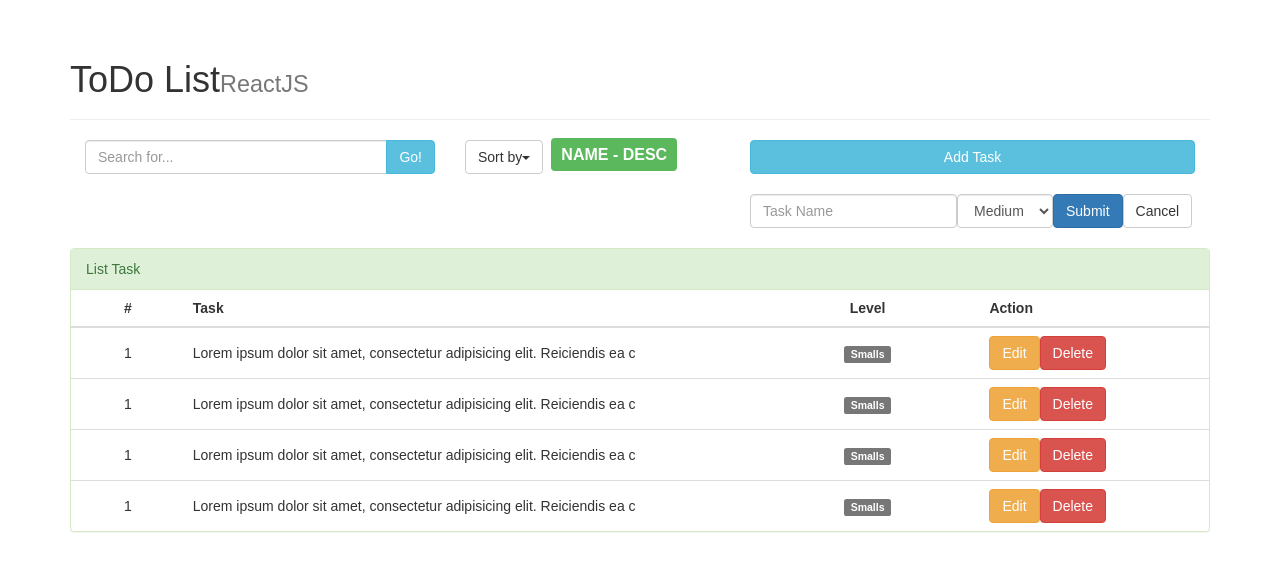
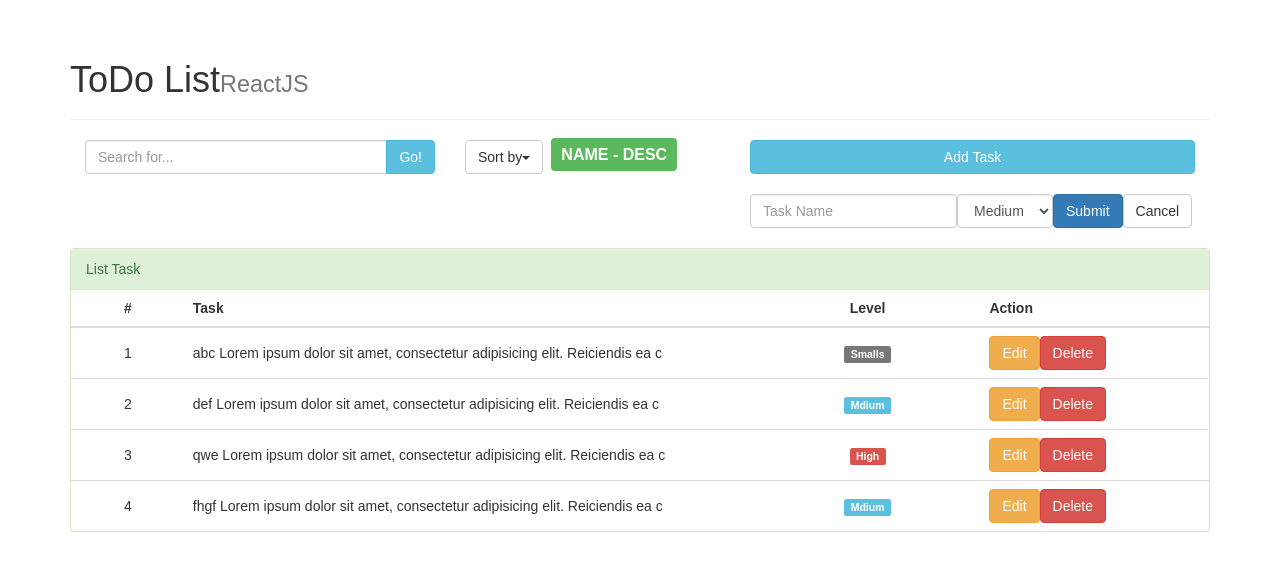
Before and after one commit to suongcodes/ToDo-List, a React (Create React App) app: page / in a window 1280 px wide. Shown: the top 570 px of the page. Built offline with nearby package versions, Linux system fonts and the light colour scheme.

Commit message:
show level

```diff
--- a/package.json
+++ b/package.json
@@ -6,7 +6,8 @@
     "jquery": "^3.2.1",
     "react": "^15.6.1",
     "react-dom": "^15.6.1",
-    "react-scripts": "1.0.13"
+    "react-scripts": "1.0.13",
+    "uuid": "^8.3.2"
   },
   "scripts": {
     "start": "react-scripts start",
--- a/src/App.js
+++ b/src/App.js
@@ -3,7 +3,8 @@
 import Control from './components/Control';
 import Form from './components/Form';
 import List from './components/List';
-import items from './Mock/task';
+
+import tasks from './Mock/task';
 
 
 
@@ -13,7 +14,7 @@
         super(props);
 
         this.state = {
-            items:items
+            items:tasks
         };
     }
 
@@ -21,8 +22,6 @@
 
     render() {
         let items = this.state.items;
-        console.log(items);
-
         return (
                 <div className="row">
                     <Title></Title>
--- a/src/Mock/task.js
+++ b/src/Mock/task.js
@@ -1,19 +1,24 @@
+const { v4: uuidv4 } = require('uuid');
 let items = [
     {
-        name:"abc",
-        level:0             //0 small ,1 medium, 2 High
+        id      :uuidv4(),
+        name    :"abc Lorem ipsum dolor sit amet, consectetur adipisicing elit. Reiciendis ea c",
+        level   :0             //0 small ,1 medium, 2 High
     },
     {
-        name:"def",
-        level:1             //0 small ,1 medium, 2 High
+        id      :uuidv4(),
+        name    :"def Lorem ipsum dolor sit amet, consectetur adipisicing elit. Reiciendis ea c",
+        level   :1             //0 small ,1 medium, 2 High
     },
     {
-        name:"qwe",
-        level:2             //0 small ,1 medium, 2 High
+        id      :uuidv4(),
+        name    :"qwe Lorem ipsum dolor sit amet, consectetur adipisicing elit. Reiciendis ea c",
+        level   :2             //0 small ,1 medium, 2 High
     },
     {
-        name:"qwe",
-        level:2             //0 small ,1 medium, 2 High
+        id      :uuidv4(),
+        name    :"fhgf Lorem ipsum dolor sit amet, consectetur adipisicing elit. Reiciendis ea c",
+        level   :1             //0 small ,1 medium, 2 High
     }
 ];
 export default items;
--- a/src/components/Item.js
+++ b/src/components/Item.js
@@ -12,12 +12,15 @@
 
 
     render() {
+        const {item} = this.props ;
+        const index = this.props.index;
+
         return (
             <tr>
-                <td className="text-center">1</td>
-                <td>Lorem ipsum dolor sit amet, consectetur adipisicing elit. Reiciendis ea c</td>
+                <td className="text-center">{index+1}</td>
+                <td>{item.name}</td>
                 <td className="text-center">
-                    <span className="label label-default">Smalls</span>
+                  {this.showElementLevel(item.level)}
                 </td>
                 <td>
                     <button type="button" className="btn btn-warning">Edit</button>
@@ -26,6 +29,16 @@
         </tr>
         );
     }
+    showElementLevel(level){
+        let elmLevel = <span className="label label-default">Smalls</span> ;
+        if(level === 1){
+            elmLevel = <span className="label label-info">Mdium</span>;
+        }else if(level === 2){
+            elmLevel = <span className="label label-danger">High</span>;
+        }
+     return elmLevel;
+
+    }
 }
 
 export default Item;
--- a/src/components/List.js
+++ b/src/components/List.js
@@ -10,7 +10,6 @@
         this.state = {
 
         };
-        console.log(this.props.items);
     }
 
 
@@ -18,7 +17,7 @@
         const items = this.props.items;
         const elmItem = items.map((item,index)=>{
             return (
-                <Item key={index} />
+                <Item key={index} item={item} index={index} />
             );
         });
 
```
Also changed, not shown: 2 other files (tests, documents, lock files or other folders).
